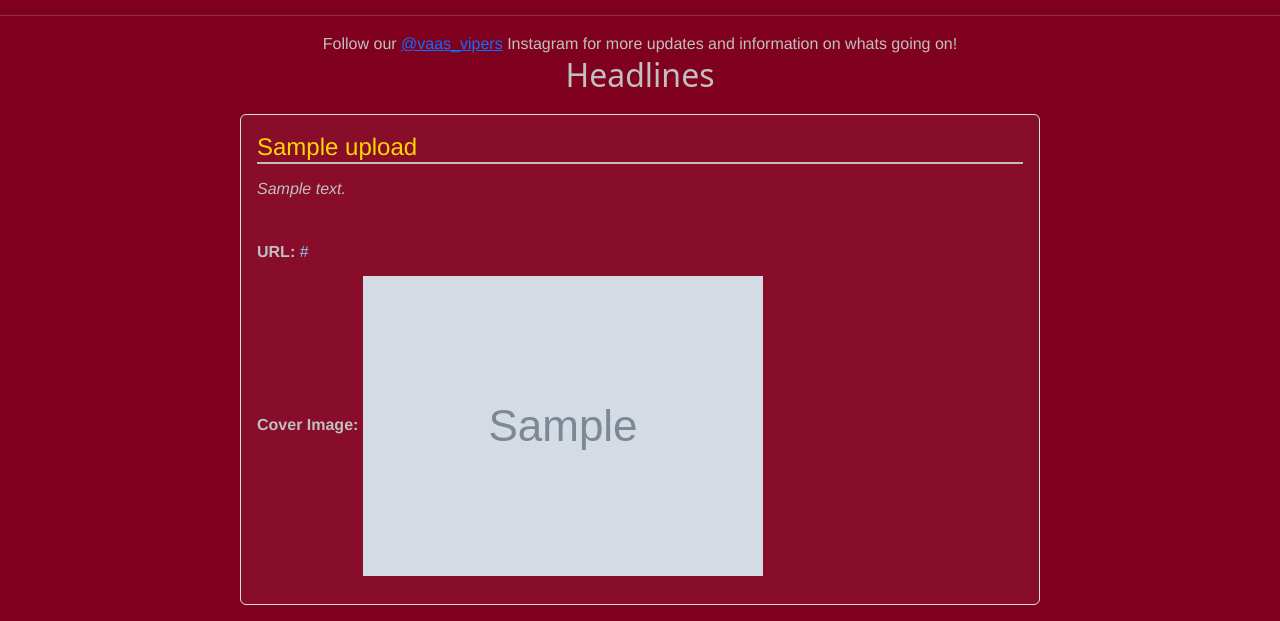
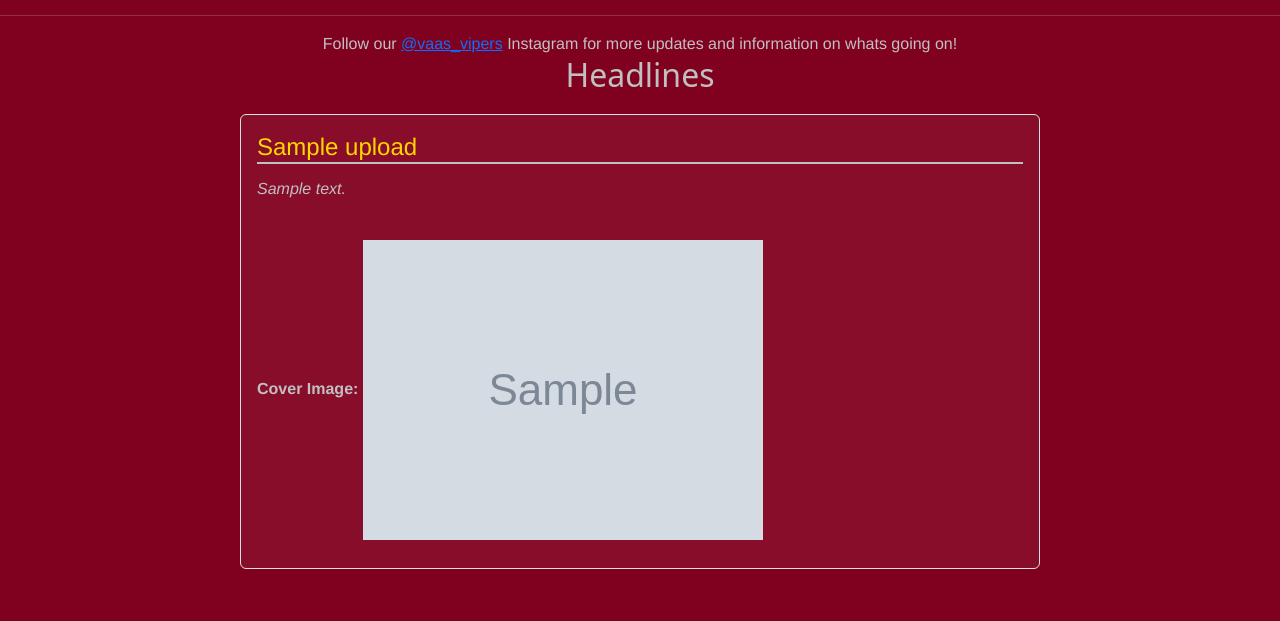
Before and after one commit to Demonhunter909/SSSSource, a Flask app: page / in a window 1280 px wide. Shown: the part 648-1269 px from the top of the page. After the commit the page ends 1217 px from the top, so only its background shows below. Run offline with Flask 3, Linux system fonts and the light colour scheme; grey boxes marked "Sample" are stand-in pictures; a database or web service that is not in the repository returns one stand-in record (values such as "Sample title"); some libraries are stand-ins or nearby versions.

Commit message:
url only in image

```diff
--- a/templates/adminpanel.html
+++ b/templates/adminpanel.html
@@ -102,10 +102,6 @@
             <div class="url-card mb-3 p-3 border rounded">
                 <p class="card-title">{{ item[2] }}</p>
                 <p class="card-description">{{ item[3] }}</p>
-                <p class="card-url">
-                    <strong>URL:</strong>
-                    <a href="{{ item[1] }}" target="_blank" class="card-link">{{ item[1] }}</a>
-                </p>
                 <p class="card-cover_image">
                     <strong>Cover Image:</strong>
                     {% if item[5] %}
--- a/templates/articles.html
+++ b/templates/articles.html
@@ -84,10 +84,6 @@
             <div class="url-card mb-3 p-3 border rounded">
                 <p class="card-title">{{ item[2] }}</p>
                 <p class="card-description">{{ item[3] }}</p>
-                <p class="card-url">
-                    <strong>URL:</strong>
-                    <a href="{{ item[1] }}" target="_blank" class="card-link">{{ item[1] }}</a>
-                </p>
                 <p class="card-cover_image">
                     <strong>Cover Image:</strong>
                     {% if item[5] %}
--- a/templates/athletics.html
+++ b/templates/athletics.html
@@ -84,10 +84,6 @@
             <div class="url-card mb-3 p-3 border rounded">
                 <p class="card-title">{{ item[2] }}</p>
                 <p class="card-description">{{ item[3] }}</p>
-                <p class="card-url">
-                    <strong>URL:</strong>
-                    <a href="{{ item[1] }}" target="_blank" class="card-link">{{ item[1] }}</a>
-                </p>
                 <p class="card-cover_image">
                     <strong>Cover Image:</strong>
                     {% if item[5] %}
--- a/templates/entertainment.html
+++ b/templates/entertainment.html
@@ -84,10 +84,6 @@
             <div class="url-card mb-3 p-3 border rounded">
                 <p class="card-title">{{ item[2] }}</p>
                 <p class="card-description">{{ item[3] }}</p>
-                <p class="card-url">
-                    <strong>URL:</strong>
-                    <a href="{{ item[1] }}" target="_blank" class="card-link">{{ item[1] }}</a>
-                </p>
                 <p class="card-cover_image">
                     <strong>Cover Image:</strong>
                     {% if item[5] %}
--- a/templates/features.html
+++ b/templates/features.html
@@ -84,10 +84,6 @@
             <div class="url-card mb-3 p-3 border rounded">
                 <p class="card-title">{{ item[2] }}</p>
                 <p class="card-description">{{ item[3] }}</p>
-                <p class="card-url">
-                    <strong>URL:</strong>
-                    <a href="{{ item[1] }}" target="_blank" class="card-link">{{ item[1] }}</a>
-                </p>
                 <p class="card-cover_image">
                     <strong>Cover Image:</strong>
                     {% if item[5] %}
--- a/templates/index.html
+++ b/templates/index.html
@@ -85,10 +85,6 @@
             <div class="url-card mb-3 p-3 border rounded">
                 <p class="card-title">{{ item[2] }}</p>
                 <p class="card-description">{{ item[3] }}</p>
-                <p class="card-url">
-                    <strong>URL:</strong>
-                    <a href="{{ item[1] }}" target="_blank" class="card-link">{{ item[1] }}</a>
-                </p>
                 <p class="card-cover_image">
                     <strong>Cover Image:</strong>
                     {% if item[5] %}
--- a/templates/news.html
+++ b/templates/news.html
@@ -84,10 +84,6 @@
             <div class="url-card mb-3 p-3 border rounded">
                 <p class="card-title">{{ item[2] }}</p>
                 <p class="card-description">{{ item[3] }}</p>
-                <p class="card-url">
-                    <strong>URL:</strong>
-                    <a href="{{ item[1] }}" target="_blank" class="card-link">{{ item[1] }}</a>
-                </p>
                 <p class="card-cover_image">
                     <strong>Cover Image:</strong>
                     {% if item[5] %}
--- a/templates/talent.html
+++ b/templates/talent.html
@@ -84,10 +84,6 @@
             <div class="url-card mb-3 p-3 border rounded">
                 <p class="card-title">{{ item[2] }}</p>
                 <p class="card-description">{{ item[3] }}</p>
-                <p class="card-url">
-                    <strong>URL:</strong>
-                    <a href="{{ item[1] }}" target="_blank" class="card-link">{{ item[1] }}</a>
-                </p>
                 <p class="card-cover_image">
                     <strong>Cover Image:</strong>
                     {% if item[5] %}
--- a/templates/venom.html
+++ b/templates/venom.html
@@ -84,10 +84,6 @@
             <div class="url-card mb-3 p-3 border rounded">
                 <p class="card-title">{{ item[2] }}</p>
                 <p class="card-description">{{ item[3] }}</p>
-                <p class="card-url">
-                    <strong>URL:</strong>
-                    <a href="{{ item[1] }}" target="_blank" class="card-link">{{ item[1] }}</a>
-                </p>
                 <p class="card-cover_image">
                     <strong>Cover Image:</strong>
                     {% if item[5] %}
```
